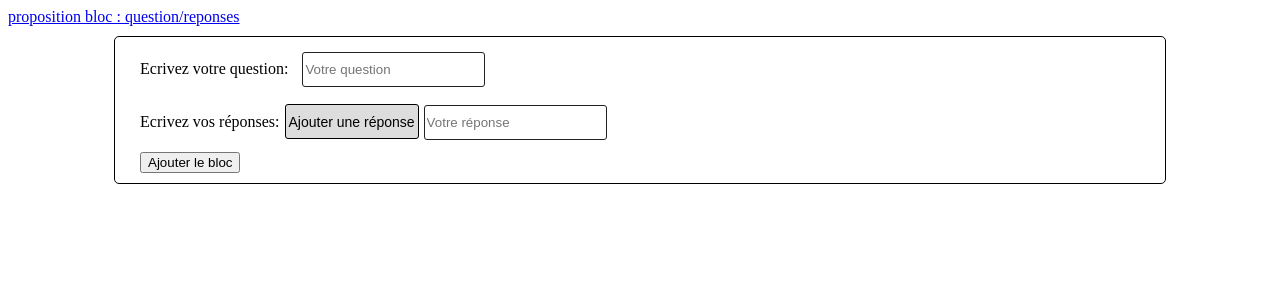
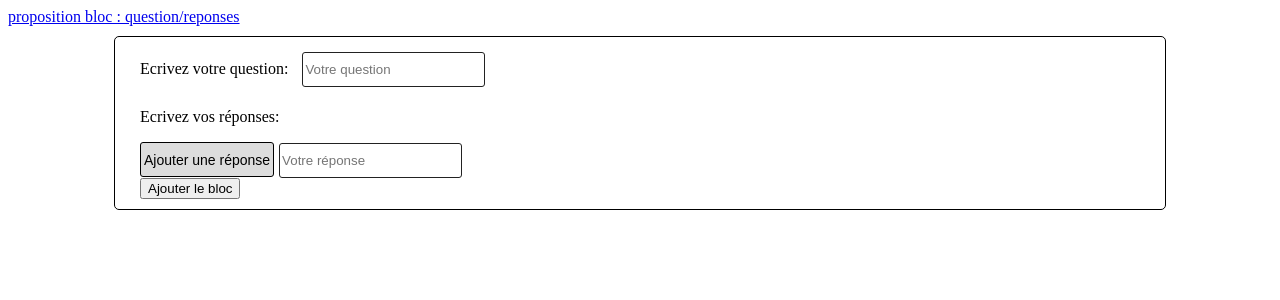
Before and after one commit to frederic-opdebeck/cube, a PHP site: page / in a window 1280 px wide. Shown: the top 300 px of the page. Run offline with PHP 8.4, Linux system fonts and the light colour scheme.

Commit message:
Update style.css

```diff
--- a/css/style.css
+++ b/css/style.css
@@ -19,7 +19,7 @@
     padding: 5px 0px;
 
 }
-#formQuestion > div#divReponse{
+#formQuestion > div#divInputReponse{
     width: 100%;
 
     padding: 5px 0px;
```
